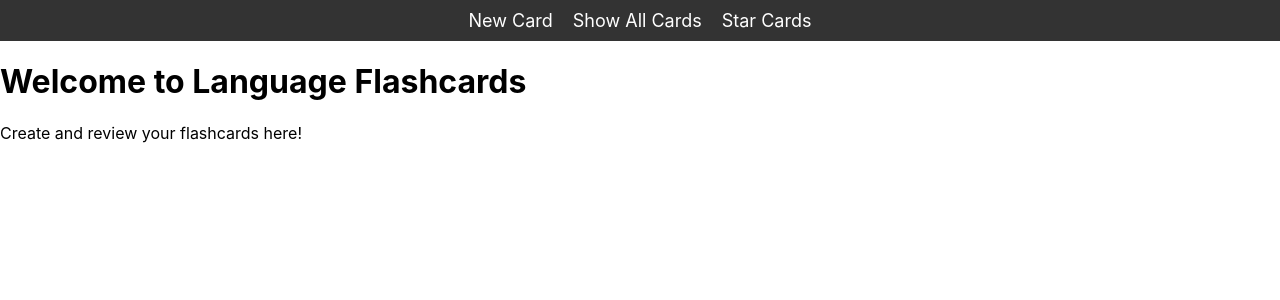
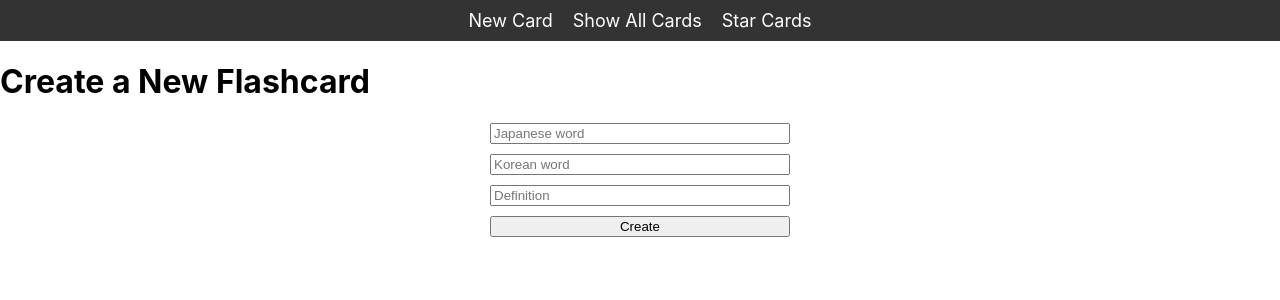
Before and after one commit to DanielChin327/language_flashcard, a React (Create React App) app in the folder language_flashcards/: page / in a window 1280 px wide. Shown: the top 300 px of the page. Built offline with nearby package versions, Linux system fonts and the light colour scheme.

Commit message:
added form

```diff
--- a/language_flashcards/src/pages/Home.js
+++ b/language_flashcards/src/pages/Home.js
@@ -1,10 +1,18 @@
 import React from "react";
+import FlashcardForm from "../components/FlashcardForm";
 
-const Home = () => {
+const Home = ({ setFlashcards }) => {
+  const addFlashcard = (newCard) => {
+    setFlashcards((prev) => [
+      ...prev,
+      { id: prev.length + 1, ...newCard, starred: false },
+    ]);
+  };
+
   return (
     <div>
-      <h1>Welcome to Language Flashcards</h1>
-      <p>Create and review your flashcards here!</p>
+      <h1>Create a New Flashcard</h1>
+      <FlashcardForm addFlashcard={addFlashcard} />
     </div>
   );
 };
```
